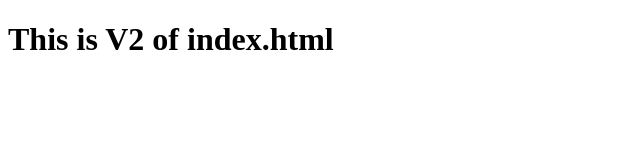
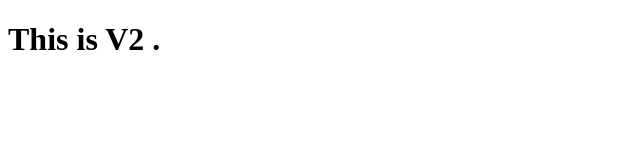
Before and after one commit to Ruchi607gitthub/FirstRepo, a plain HTML site: page index.html in a window 1280 px wide. Shown: the whole page, without its empty margins (0-640 px from the left). Drawn offline with Linux system fonts and the light colour scheme.

Commit message:
This is V2

```diff
--- a/index.html
+++ b/index.html
@@ -6,6 +6,6 @@
     <title>Document</title>
 </head>
 <body>
-    <h1>This is V2 of index.html</h1>
+    <h1>This is V2 .</h1>
 </body>
 </html>
```
